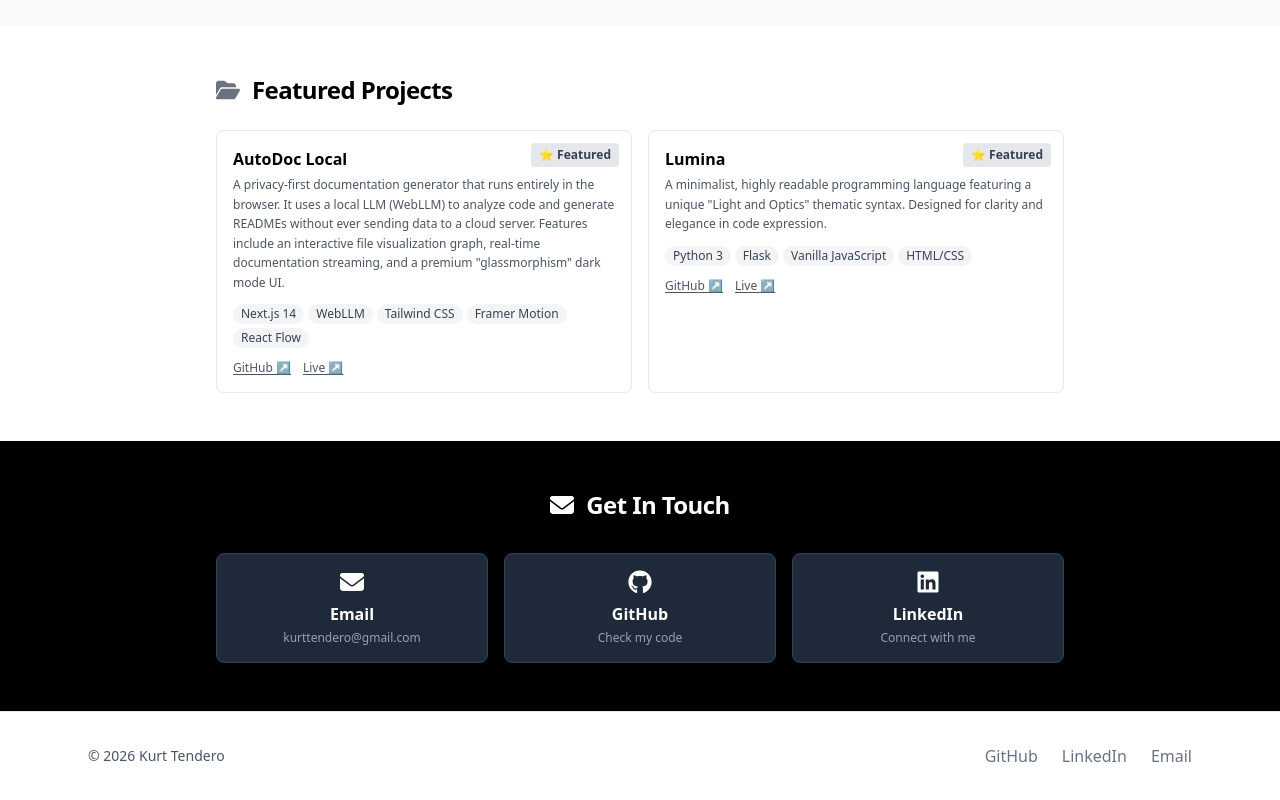
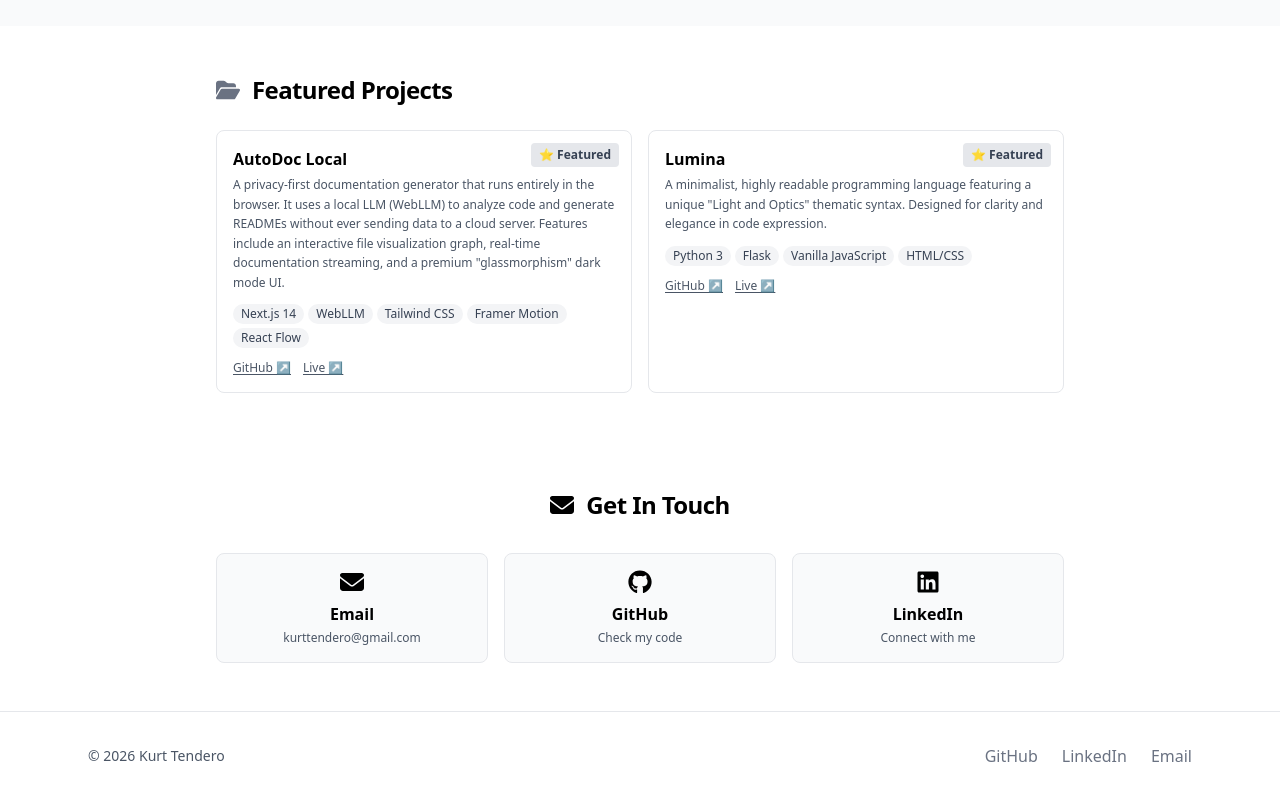
Before and after one commit to Kurt0913/kurt-portfolio, a Next.js app: page / in a window 1280 px wide. Shown: the part 1440-2240 px from the top of the page. Built offline with nearby package versions, Linux system fonts and the light colour scheme.

Commit message:
Fix inconsistent colors - match About and Contact sections with light theme

```diff
--- a/src/app/components/About.jsx
+++ b/src/app/components/About.jsx
@@ -49,7 +49,7 @@ const About = () => {
               whileInView={{ opacity: 1, y: 0 }}
               viewport={{ once: true }}
               transition={{ delay: 0.3 }}
-              className="p-4 bg-gray-50 dark:bg-gray-900 rounded-xl border border-gray-200 dark:border-gray-800"
+              className="p-4 bg-gray-50 rounded-xl border border-gray-200"
             >
               <FaGraduationCap className="text-xl text-gray-700 mb-2" />
               <h3 className="font-bold text-black text-sm">FEU Institute of Technology</h3>
@@ -63,7 +63,7 @@ const About = () => {
               whileInView={{ opacity: 1, y: 0 }}
               viewport={{ once: true }}
               transition={{ delay: 0.4 }}
-              className="p-4 bg-gray-50 dark:bg-gray-900 rounded-xl border border-gray-200 dark:border-gray-800"
+              className="p-4 bg-gray-50 rounded-xl border border-gray-200"
             >
               <FaMarker className="text-xl text-gray-700 mb-2" />
               <h3 className="font-bold text-black text-sm">Metro Manila</h3>
@@ -77,11 +77,11 @@ const About = () => {
               whileInView={{ opacity: 1, y: 0 }}
               viewport={{ once: true }}
               transition={{ delay: 0.5 }}
-              className="p-4 bg-gray-50 dark:bg-gray-900 rounded-xl border border-gray-200 dark:border-gray-800"
+              className="p-4 bg-gray-50 rounded-xl border border-gray-200"
             >
               <FaLaptopCode className="text-xl text-gray-700 mb-2" />
               <h3 className="font-bold text-black text-sm">Current Focus</h3>
-              <p className="text-xs text-gray-600 dark:text-gray-400">
+              <p className="text-xs text-gray-600">
                 Mastering <span className="font-medium text-black">Next.js</span> and building scalable web applications.
               </p>
             </motion.div>
--- a/src/app/components/Contact.jsx
+++ b/src/app/components/Contact.jsx
@@ -6,16 +6,16 @@ import { FaEnvelope, FaGithub, FaLinkedin } from "react-icons/fa6";
 const Contact = () => {
 
   return (
-    <section id="contact" className="py-12 bg-black">
+    <section id="contact" className="py-12 bg-white">
       <div className="max-w-4xl mx-auto px-6">
 
         <motion.h2
           initial={{ opacity: 0, y: 20 }}
           whileInView={{ opacity: 1, y: 0 }}
           viewport={{ once: true }}
-          className="text-2xl font-bold tracking-tight text-white mb-8 flex items-center gap-3 justify-center"
+          className="text-2xl font-bold tracking-tight text-black mb-8 flex items-center gap-3 justify-center"
         >
-          <FaEnvelope className="text-white" />
+          <FaEnvelope className="text-black" />
           Get In Touch
         </motion.h2>
 
@@ -24,11 +24,11 @@ const Contact = () => {
           {/* Email Card */}
           <a
             href="mailto:kurttendero@gmail.com"
-            className="p-4 bg-gray-800 border border-gray-700 rounded-lg hover:border-gray-600 transition text-center cursor-pointer"
+            className="p-4 bg-gray-50 border border-gray-200 rounded-lg hover:border-gray-400 transition text-center cursor-pointer"
           >
-            <FaEnvelope className="text-2xl text-white mb-2 mx-auto" />
-            <h3 className="text-base font-semibold text-white mb-1">Email</h3>
-            <p className="text-gray-400 text-xs">kurttendero@gmail.com</p>
+            <FaEnvelope className="text-2xl text-black mb-2 mx-auto" />
+            <h3 className="text-base font-semibold text-black mb-1">Email</h3>
+            <p className="text-gray-600 text-xs">kurttendero@gmail.com</p>
           </a>
 
           {/* GitHub Card */}
@@ -36,11 +36,11 @@ const Contact = () => {
             href="https://github.com/Kurt0913"
             target="_blank"
             rel="noreferrer"
-            className="p-4 bg-gray-800 border border-gray-700 rounded-lg hover:border-gray-600 transition text-center cursor-pointer"
+            className="p-4 bg-gray-50 border border-gray-200 rounded-lg hover:border-gray-400 transition text-center cursor-pointer"
           >
-            <FaGithub className="text-2xl text-white mb-2 mx-auto" />
-            <h3 className="text-base font-semibold text-white mb-1">GitHub</h3>
-            <p className="text-gray-400 text-xs">Check my code</p>
+            <FaGithub className="text-2xl text-black mb-2 mx-auto" />
+            <h3 className="text-base font-semibold text-black mb-1">GitHub</h3>
+            <p className="text-gray-600 text-xs">Check my code</p>
           </a>
 
           {/* LinkedIn Card */}
@@ -48,11 +48,11 @@ const Contact = () => {
             href="https://linkedin.com/in/kurt-tendero"
             target="_blank"
             rel="noreferrer"
-            className="p-4 bg-gray-800 border border-gray-700 rounded-lg hover:border-gray-600 transition text-center cursor-pointer"
+            className="p-4 bg-gray-50 border border-gray-200 rounded-lg hover:border-gray-400 transition text-center cursor-pointer"
           >
-            <FaLinkedin className="text-2xl text-white mb-2 mx-auto" />
-            <h3 className="text-base font-semibold text-white mb-1">LinkedIn</h3>
-            <p className="text-gray-400 text-xs">Connect with me</p>
+            <FaLinkedin className="text-2xl text-black mb-2 mx-auto" />
+            <h3 className="text-base font-semibold text-black mb-1">LinkedIn</h3>
+            <p className="text-gray-600 text-xs">Connect with me</p>
           </a>
 
         </div>
```
